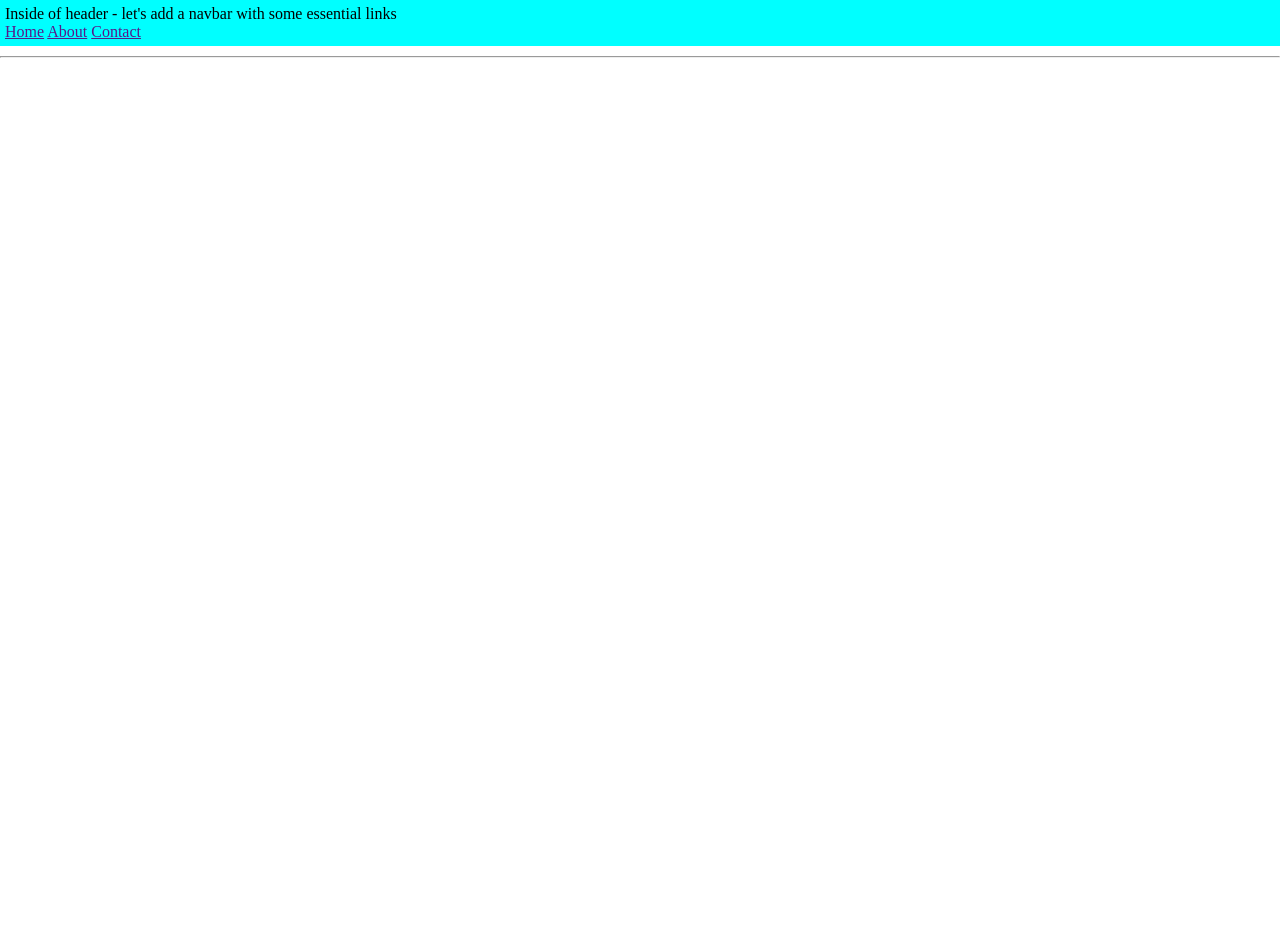
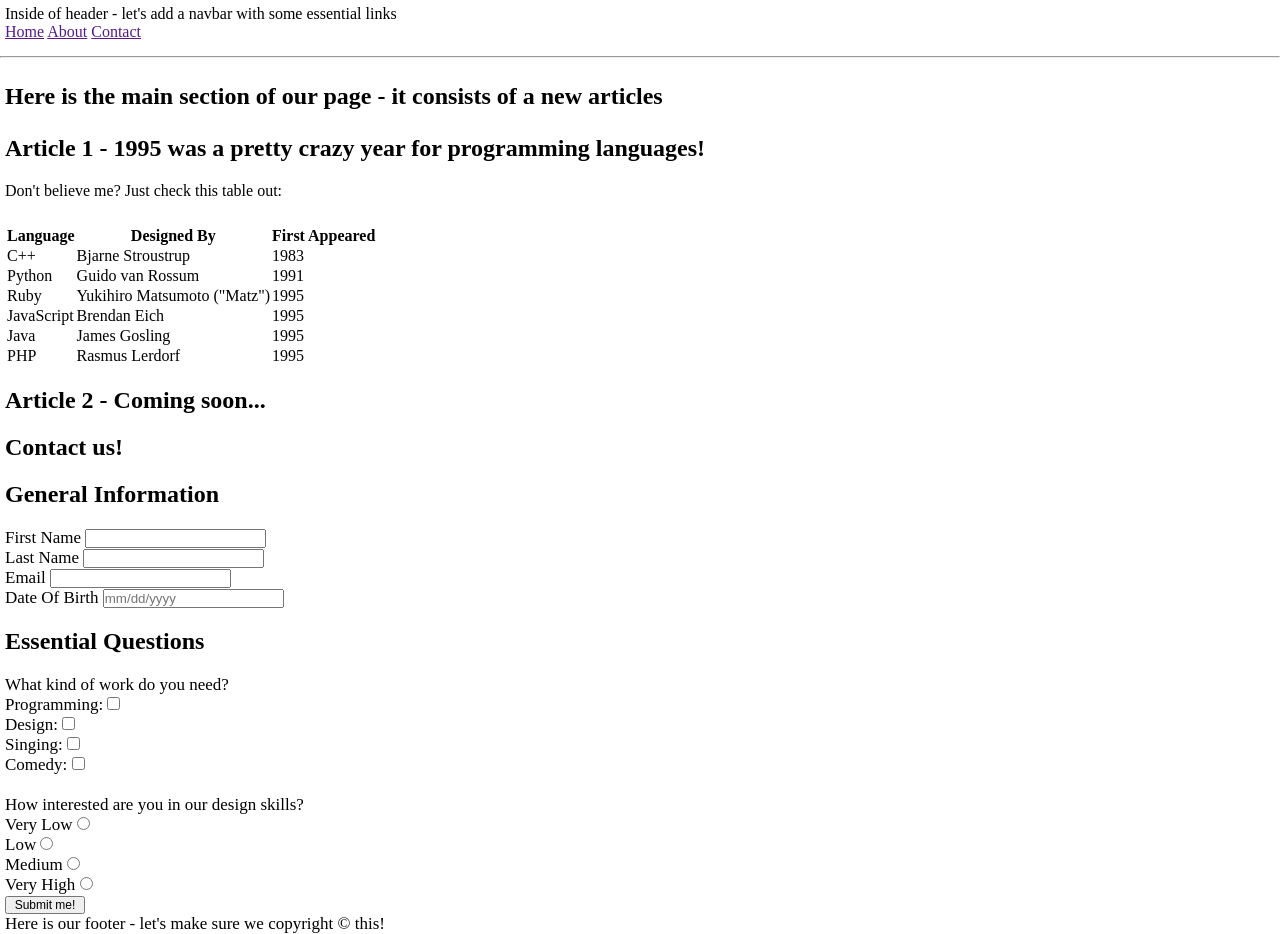
Before and after one commit to Nurmuhammad-12-05/Intermediate_HTML_Exercise, a plain HTML site: page index.html in a window 1280 px wide. Before the commit the page ends 800 px from the top, so only its background shows below. Drawn offline with Linux system fonts and the light colour scheme.

Commit message:
part1 finsh

```diff
--- a/index.html
+++ b/index.html
@@ -17,5 +17,94 @@
     </header>
 
     <hr />
+
+    <main>
+      <div class="Average">
+        <h1>
+          Here is the main section of our page - it consists of a new articles
+        </h1>
+        <h1>
+          Article 1 - 1995 was a pretty crazy year for programming languages!
+        </h1>
+
+        <p>Don't believe me? Just check this table out:</p>
+      </div>
+
+      <div class="teble">
+        <table>
+          <tr>
+            <th>Language</th>
+            <th>Designed By</th>
+            <th>First Appeared</th>
+          </tr>
+          <tr>
+            <td>C++</td>
+            <td>Bjarne Stroustrup</td>
+            <td>1983</td>
+          </tr>
+          <tr>
+            <td>Python</td>
+            <td>Guido van Rossum</td>
+            <td>1991</td>
+          </tr>
+          <tr>
+            <td>Ruby</td>
+            <td>Yukihiro Matsumoto ("Matz")</td>
+            <td>1995</td>
+          </tr>
+          <tr>
+            <td>JavaScript</td>
+            <td>Brendan Eich</td>
+            <td>1995</td>
+          </tr>
+          <tr>
+            <td>Java</td>
+            <td>James Gosling</td>
+            <td>1995</td>
+          </tr>
+          <tr>
+            <td>PHP</td>
+            <td>Rasmus Lerdorf</td>
+            <td>1995</td>
+          </tr>
+        </table>
+      </div>
+
+      <div class="article">
+        <h1>Article 2 - Coming soon...</h1>
+        <h1>Contact us!</h1>
+        <h1>General Information</h1>
+      </div>
+
+      <form action="">
+        <p>First Name <input type="text" /></p>
+
+        <p>Last Name <input type="text" /></p>
+
+        <p>Email <input type="text" /></p>
+
+        <p>Date Of Birth <input type="text" placeholder="mm/dd/yyyy" /></p>
+      </form>
+
+      <h1>Essential Questions</h1>
+
+      <form action="">
+        <p>What kind of work do you need?</p>
+        <p>Programming: <input type="checkbox" /></p>
+        <p>Design: <input type="checkbox" /></p>
+        <p>Singing: <input type="checkbox" /></p>
+        <p>Comedy: <input type="checkbox" /></p>
+      </form>
+
+      <form action="">
+        <p>How interested are you in our design skills?</p>
+        <p>Very Low <input type="radio" /></p>
+        <p>Low <input type="radio" /></p>
+        <p>Medium <input type="radio" /></p>
+        <p>Very High <input type="radio" /></p>
+        <button>Submit me!</button>
+        <p>Here is our footer - let's make sure we copyright © this!</p>
+      </form>
+    </main>
   </body>
 </html>
--- a/style.css
+++ b/style.css
@@ -5,7 +5,48 @@
 }
 
 .header {
-  background-color: aqua;
   padding: 5px 5px;
   margin-bottom: 10px;
 }
+
+.Average h1 {
+  font-size: 24px;
+  margin-top: 25px;
+  margin-left: 5px;
+}
+
+.Average p {
+  margin-top: 20px;
+  margin-left: 5px;
+}
+
+.teble {
+  margin-top: 25px;
+  margin-left: 5px;
+}
+
+.article h1 {
+  margin-top: 20px;
+  font-size: 24px;
+  margin-left: 5px;
+}
+
+main form {
+  margin-top: 20px;
+  margin-left: 5px;
+}
+
+main form p {
+  font-size: 17px;
+}
+
+main h1 {
+  font-size: 24px;
+  margin-top: 20px;
+  margin-left: 5px;
+}
+
+main form button {
+  font-size: 12px;
+  width: 80px;
+}
```
